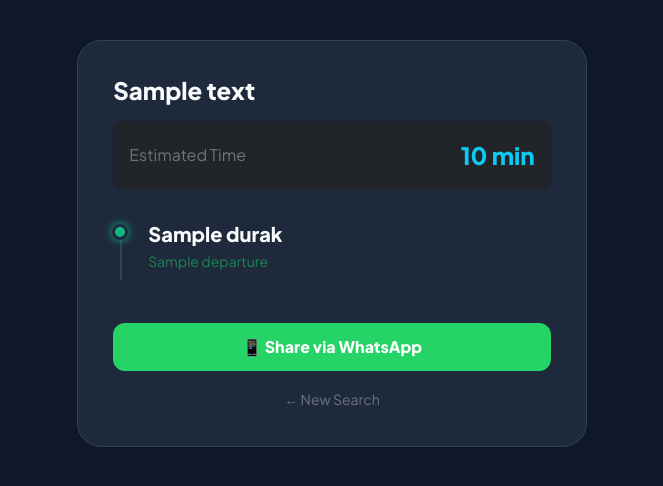
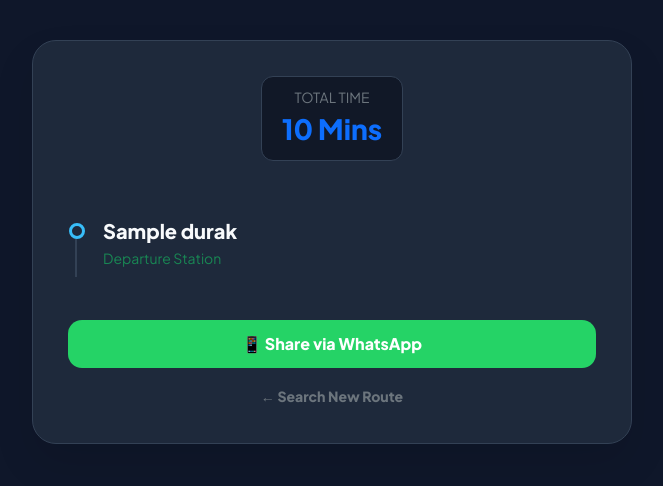
Before and after one commit to CtrL-61/Istanbul-Puplic-Transportation-Road-Finder, a Flask app: template templates/sonuc.html in a window 1280 px wide. Shown: the top 486 px of the page, without its empty margins (308-971 px from the left). Run offline with Flask 3, Linux system fonts and the light colour scheme; the template is opened without the code that fills it: most values are stand-ins (such as "Sample title", 1, 10 or a date in 2020).

Commit message:
Sistem optimize edildi2

```diff
--- a/templates/sonuc.html
+++ b/templates/sonuc.html
@@ -1,56 +1,66 @@
 <!DOCTYPE html>
-<html lang="en">
+<html lang="{{ current_lang }}" data-theme="dark">
 <head>
     <meta charset="UTF-8">
     <meta name="viewport" content="width=device-width, initial-scale=1.0">
-    <title>Route Details</title>
+    <title>Metro Pulse - {{ texts.title }}</title>
     <link href="https://cdn.jsdelivr.net/npm/bootstrap@5.3.0/dist/css/bootstrap.min.css" rel="stylesheet">
     <link href="https://fonts.googleapis.com/css2?family=Plus+Jakarta+Sans:wght@400;600;800&display=swap" rel="stylesheet">
     <style>
-        :root { --bg: #f8fafc; --card: #ffffff; --accent: #38bdf8; --text: #0f172a; }
-        [data-theme="dark"] { --bg: #0f172a; --card: #1e293b; --text: #f8fafc; }
+        /* TEMA DEĞİŞKENLERİ */
+        :root {
+            --bg: #f8fafc;
+            --card: #ffffff;
+            --accent: #38bdf8;
+            --text: #0f172a;
+            --time-bg: #f1f5f9;
+            --border: #e2e8f0;
+        }
+        [data-theme="dark"] {
+            --bg: #0f172a;
+            --card: #1e293b;
+            --text: #f8fafc;
+            --time-bg: #111827;
+            --border: #334155;
+        }
+
         body { background-color: var(--bg); color: var(--text); font-family: 'Plus Jakarta Sans', sans-serif; padding: 40px 0; transition: 0.3s; }
-        .result-card { background: var(--card); border-radius: 24px; padding: 35px; border: 1px solid #334155; position: relative; }
+        .result-card { background: var(--card); border-radius: 24px; padding: 35px; border: 1px solid var(--border); box-shadow: 0 20px 40px rgba(0,0,0,0.1); position: relative; }
 
         .timeline { position: relative; padding-left: 35px; margin-top: 30px; }
-        .timeline::before { content: ''; position: absolute; left: 7px; top: 10px; width: 2px; height: 95%; background: #334155; }
-        .step { position: relative; margin-bottom: 30px; }
-        .step::after { content: ''; position: absolute; left: -36px; top: 5px; width: 16px; height: 16px; border-radius: 50%; background: var(--accent); border: 3px solid var(--card); z-index: 2; }
-        .step-start::after { background: #10b981; box-shadow: 0 0 10px #10b981; }
-        .step-end::after { background: #ef4444; box-shadow: 0 0 10px #ef4444; }
-        .step-transfer::after { background: #f59e0b; border-color: #f59e0b; }
+        .timeline::before { content: ''; position: absolute; left: 7px; top: 10px; width: 2px; height: 95%; background: var(--border); }
 
-        .badge-metro { background: #2563eb; color: white; padding: 4px 10px; border-radius: 8px; font-size: 0.75rem; }
-        .badge-transfer { background: #f59e0b; color: black; padding: 4px 10px; border-radius: 8px; font-size: 0.75rem; font-weight: 800; }
+        .step { position: relative; margin-bottom: 30px; transition: 0.3s; }
+        .step::after { content: ''; position: absolute; left: -34px; top: 7px; width: 16px; height: 16px; border-radius: 50%; background: var(--card); border: 3px solid var(--accent); z-index: 2; }
 
-        .share-btn { background: #25d366; color: white; border: none; padding: 12px; width: 100%; border-radius: 12px; font-weight: bold; margin-top: 20px; transition: 0.3s; }
-        .share-btn:hover { background: #128c7e; transform: translateY(-2px); }
+        .time-badge { background: var(--time-bg); padding: 10px 20px; border-radius: 12px; display: inline-block; margin-bottom: 25px; border: 1px solid var(--border); }
+        .badge-metro { background: rgba(56, 189, 248, 0.1); color: var(--accent); padding: 4px 12px; border-radius: 8px; font-size: 0.75rem; font-weight: 700; }
+        .badge-transfer { background: rgba(245, 158, 11, 0.1); color: #f59e0b; padding: 4px 12px; border-radius: 8px; font-size: 0.75rem; font-weight: 700; }
+
+        .share-btn { background: #25d366; color: white; border: none; padding: 12px 25px; border-radius: 14px; font-weight: 700; width: 100%; transition: 0.3s; margin-top: 20px; }
+        .share-btn:hover { transform: translateY(-2px); box-shadow: 0 5px 15px rgba(37, 211, 102, 0.3); }
     </style>
-    <script>
-        // Sayfa yüklendiğinde hafızadaki temayı uygula
-        const savedTheme = localStorage.getItem('theme') || 'dark';
-        document.documentElement.setAttribute('data-theme', savedTheme);
-    </script>
 </head>
 <body>
-    <div class="container col-lg-5">
-        <div class="result-card">
-            <h4 class="fw-bold">{{ texts.title if texts else 'Your Route' }}</h4>
-            <div class="d-flex justify-content-between align-items-center bg-dark p-3 rounded-3 mt-3">
-                <span class="text-secondary">Estimated Time</span>
-                <span class="fs-4 fw-bold text-info">{{ rota_sonucu.toplam_sure }} min</span>
+    <div class="container">
+        <div class="result-card mx-auto" style="max-width: 600px;">
+            <div class="text-center">
+                <div class="time-badge">
+                    <span class="text-secondary small d-block">{% if current_lang == 'tr' %}TOPLAM SÜRE{% else %}TOTAL TIME{% endif %}</span>
+                    <span class="fs-3 fw-bold text-primary">{{ rota_sonucu.toplam_sure }} {% if current_lang == 'tr' %}Dakika{% else %}Mins{% endif %}</span>
+                </div>
             </div>
 
             <div class="timeline">
                 {% for adim in rota_sonucu.rota %}
-                <div class="step {% if loop.first %}step-start{% elif loop.last %}step-end{% elif adim.hat == 'Aktarma' %}step-transfer{% endif %}">
+                <div class="step">
                     <div class="fw-bold fs-5">{{ adim.durak }}</div>
                     {% if loop.first %}
-                        <small class="text-success">{{ texts.departure if texts else 'Departure Station' }}</small>
+                        <small class="text-success">{% if current_lang == 'tr' %}Başlangıç Durağı{% else %}Departure Station{% endif %}</small>
                     {% elif loop.last %}
-                        <small class="text-danger">Arrival Station</small>
+                        <small class="text-danger">{% if current_lang == 'tr' %}Varış Durağı{% else %}Arrival Station{% endif %}</small>
                     {% elif adim.hat == 'Aktarma' %}
-                        <span class="badge-transfer">🔄 TRANSFER</span>
+                        <span class="badge-transfer">🔄 {% if current_lang == 'tr' %}AKTARMA{% else %}TRANSFER{% endif %}</span>
                     {% elif adim.hat %}
                         <span class="badge-metro">🚇 {{ adim.hat }}</span>
                     {% endif %}
@@ -58,16 +68,29 @@
                 {% endfor %}
             </div>
 
-            <button onclick="shareOnWhatsApp()" class="share-btn">📱 Share via WhatsApp</button>
+            <button onclick="shareOnWhatsApp()" class="share-btn">
+                {% if current_lang == 'tr' %}📱 WhatsApp ile Paylaş{% else %}📱 Share via WhatsApp{% endif %}
+            </button>
+
             <div class="text-center mt-3">
-                <a href="/?lang={{ current_lang }}" class="text-decoration-none text-secondary small">← New Search</a>
+                <a href="/?lang={{ current_lang }}" class="text-decoration-none text-secondary small fw-bold">
+                    {% if current_lang == 'tr' %}← Yeni Rota Ara{% else %}← Search New Route{% endif %}
+                </a>
             </div>
         </div>
     </div>
+
     <script>
+        // Sayfa açıldığında ana sayfadaki temayı uygula
+        const savedTheme = localStorage.getItem('theme') || 'dark';
+        document.documentElement.setAttribute('data-theme', savedTheme);
+
         function shareOnWhatsApp() {
-            const text = "🚇 I'm going from {{ baslangic }} to {{ hedef }}! It takes {{ rota_sonucu.toplam_sure }} mins via Metro Pulse.";
-            window.open(`https://wa.me/?text=${encodeURIComponent(text)}`, '_blank');
+            const isTr = "{{ current_lang }}" === "tr";
+            const msg = isTr
+                ? "🚇 {{ baslangic }} durağından {{ hedef }} durağına gidiyorum! Yolculuk Metro Pulse ile {{ rota_sonucu.toplam_sure }} dakika sürüyor."
+                : "🚇 I'm going from {{ baslangic }} to {{ hedef }}! It takes {{ rota_sonucu.toplam_sure }} mins via Metro Pulse.";
+            window.open(`https://wa.me/?text=${encodeURIComponent(msg)}`, '_blank');
         }
     </script>
 </body>
```
Also changed, not shown: templates/index.html (+45 -30 lines).
